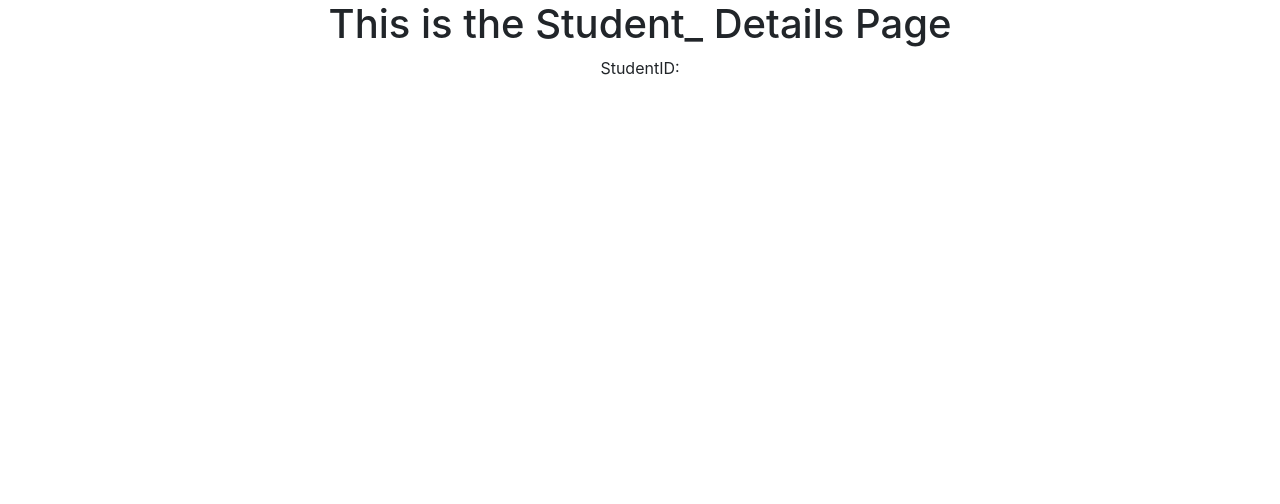
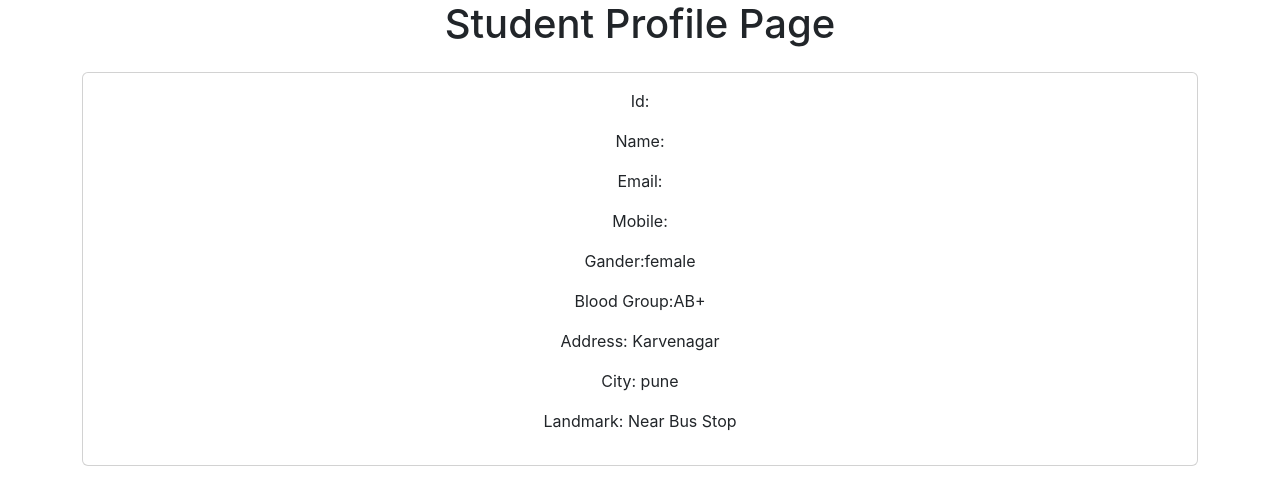
Before and after one commit to Developer-Guru-Offical/UI-328, a React (Create React App) app in the folder ReactJs/ui-328/: page /student_details in a window 1280 px wide. Shown: the top 504 px of the page. Built offline with nearby package versions, Linux system fonts and the light colour scheme.

Commit message:
Added new components

```diff
--- a/ReactJs/ui-328/src/Components/Student_Details/index.js
+++ b/ReactJs/ui-328/src/Components/Student_Details/index.js
@@ -1,13 +1,34 @@
-
-
+import { useEffect, useState } from "react";
+import {studMoreDetails} from '../../Pages/Mockdata';
 
 const Student_Details=()=>{
 
-  const s_id=localStorage.getItem('stud_id');
+    const[studMoreDetails1,setStudMoreDetails1]=useState(studMoreDetails);
+    const[studDetails,setStudeDetails]=useState({});
+
+    useEffect(()=>{
+      const stud_data=JSON.parse(localStorage.getItem('stud_id')) || {};
+      setStudeDetails(stud_data);
+      //setStudMoreDetails1(studMoreDetails);
+    },[]);
 
  return <>
-   <h1> This is the Student_ Details Page </h1>
-   <p> StudentID:{s_id}</p>
+   <h1> Student Profile Page </h1>
+     <div className='container'>
+      <div className='card mt-4'>
+        <div className='card-body'>
+              <p>Id: {studDetails.id}</p>
+              <p>Name:{studDetails.name} </p>
+              <p>Email:{studDetails.email} </p>
+              <p>Mobile:{studDetails.mob} </p>
+              <p>Gander:{studMoreDetails1[0].Gender} </p>
+               <p>Blood Group:{studMoreDetails1[0].bgroup} </p>
+              <p>Address: {studMoreDetails1[0].address}</p>
+              <p>City: {studMoreDetails1[0].city}</p>
+              <p>Landmark: {studMoreDetails1[0].landmark}</p>
+       </div>
+        </div>
+        </div>
  </>
 
 
--- a/ReactJs/ui-328/src/Pages/Mockdata.js
+++ b/ReactJs/ui-328/src/Pages/Mockdata.js
@@ -8,3 +8,7 @@ export const studDetails= [
                   {'id':'7','name':'Tejas','email':'Tejas@gmail.com','mob':'9837376736'},
                   {'id':'8','name':'vaibhav','email':'vaibhav@gmail.com','mob':'9837376736'},
                  ];
+
+export const studMoreDetails=[
+                  {'Gender':'female','bgroup':'AB+','address':'Karvenagar','city':'pune','landmark':'Near Bus Stop'},
+                  ];
--- a/ReactJs/ui-328/src/Pages/Product/index.js
+++ b/ReactJs/ui-328/src/Pages/Product/index.js
@@ -22,10 +22,10 @@ const clickMe=()=>{
    setStudentDetails('Happy Teacher DaY...!');
 }
 
-const redirect=(id)=>{
-   console.log('ID!',id);
+const redirect=(item)=>{
+   console.log('ID!',item);
    navigate("/student_details");
-   localStorage.setItem('stud_id',id); // setting id value in localstorage
+   localStorage.setItem('stud_id',JSON.stringify(item)); // setting id value in localstorage
 }
 
  return <>
@@ -39,7 +39,7 @@ const redirect=(id)=>{
               <p>Name:{item.name} </p>
               <p>Email:{item.email} </p>
               <p>Mobile:{item.mob} </p>
-              <button className='btn btn-danger' onClick={()=>redirect(item.id)}>View</button>
+              <button className='btn btn-danger' onClick={()=>redirect(item)}>View</button>
          </div>
         </div>
        })}
```
